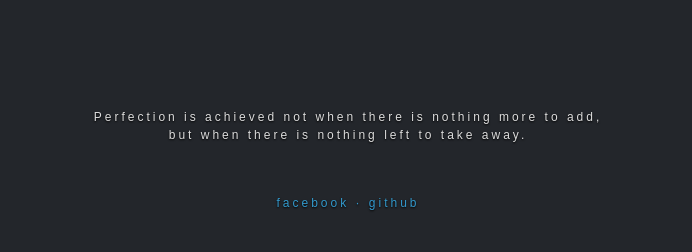
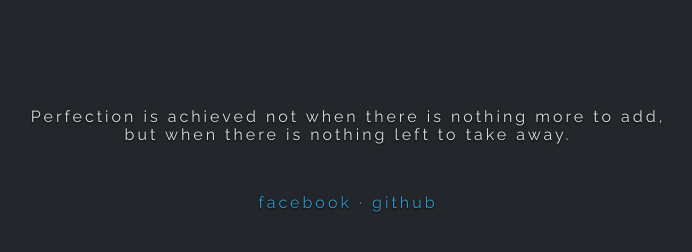
Before and after one commit to Ashu96/Ashu96.github.io, a plain HTML site: page index.html in a window 1280 px wide. Shown: the whole page, without its empty margins (292-984 px from the left). Drawn offline with Linux system fonts and the light colour scheme.

Commit message:
Update index.html

```diff
--- a/index.html
+++ b/index.html
@@ -4,6 +4,7 @@
 <head>
   <title>Ashutosh</title>
   <link rel="shortcut icon" href="/Ariil-Alphabet-Letter-A.ico">
+  <link href="https://fonts.googleapis.com/css?family=Raleway" rel="stylesheet">
   <meta http-equiv="Content-Type" content="text/html; charset=utf-8"/>
   <style type="text/css" media="screen">
     html, body {
@@ -11,8 +12,8 @@
     }
     body {
       background: #23262b;
-      font-family: sans-serif;
-      font-size: 12px;
+      font-family: 'Raleway' ,sans-serif;
+      font-size: 16px;
       letter-spacing: 3px;
       line-height: 18px;
       padding-top: 50px;
@@ -45,7 +46,7 @@
     but when there is nothing left to take away.
   </p>
   <p class="links">
-    <a href="https://www.facebook.com/Ashutosh.BhardwajAshu30">facebook</a>
+    <a href="https://www.facebook.com/ashutosh.bhardwaj30">facebook</a>
     &middot;
     <a href="http://www.github.com/Ashu96">github</a>
   </p>
```
